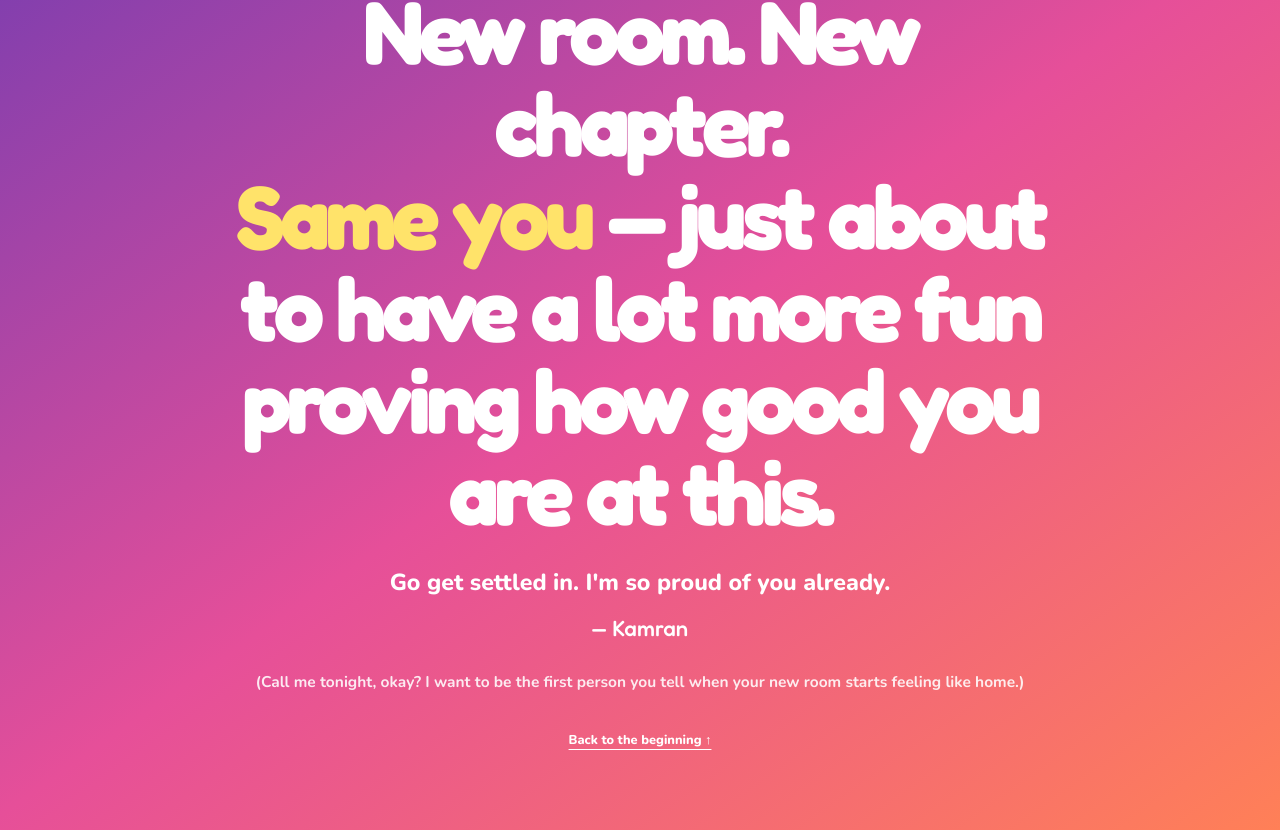
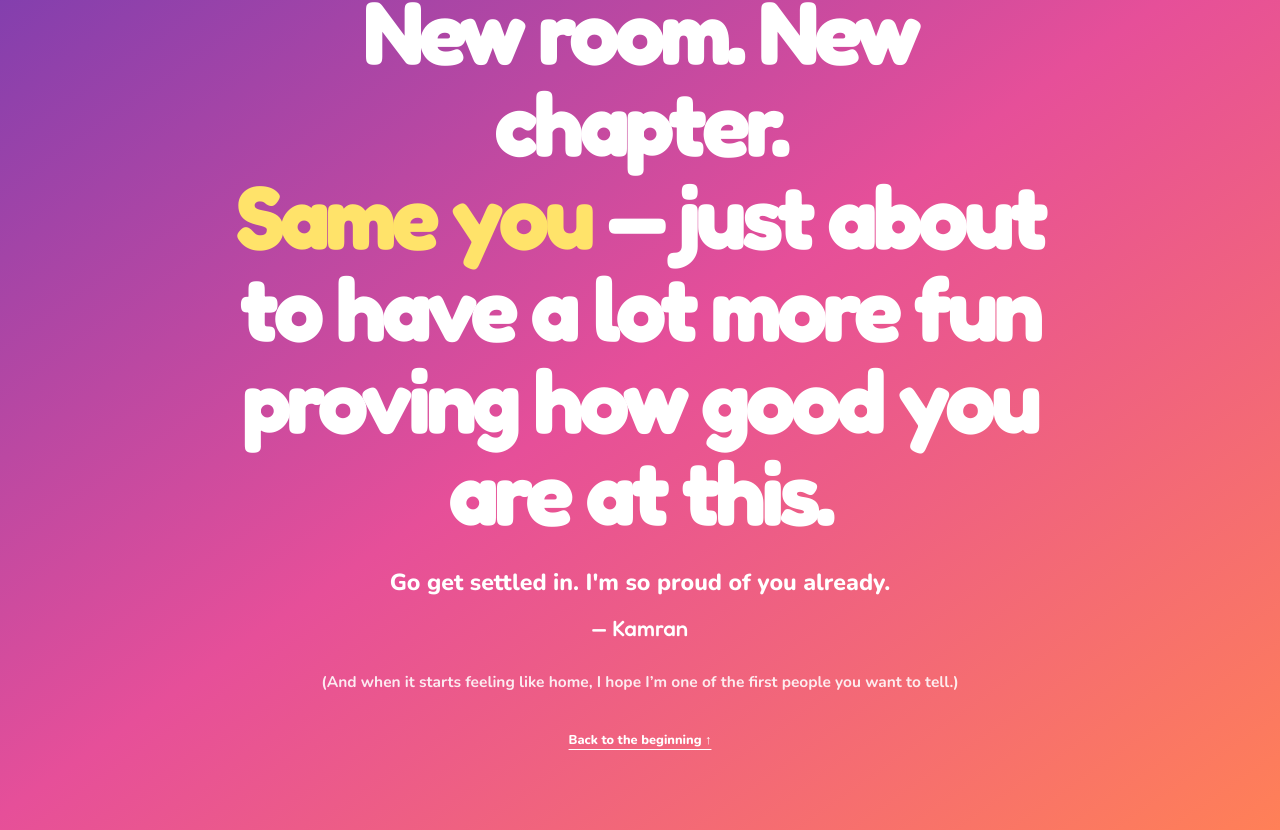
Before and after one commit to kamranq0078-glitch/Move, a plain HTML site: page index.html in a window 1280 px wide. Shown: the part 4300-5130 px from the top of the page. Drawn offline with nearby package versions, Linux system fonts and the light colour scheme.

Commit message:
Soften closing note

```diff
--- a/index.html
+++ b/index.html
@@ -83,7 +83,7 @@
           <h2>New room. New chapter.<br /><em>Same you</em> — just about to have a lot more fun proving how good you are at this.</h2>
           <p class="closing-copy">Go get settled in. I'm so proud of you already.</p>
           <p class="signature">— Kamran</p>
-          <p class="ps">(Call me tonight, okay? I want to be the first person you tell when your new room starts feeling like home.)</p>
+          <p class="ps">(And when it starts feeling like home, I hope I’m one of the first people you want to tell.)</p>
           <a class="back-top" href="#top">Back to the beginning ↑</a>
         </div>
       </section>
```
